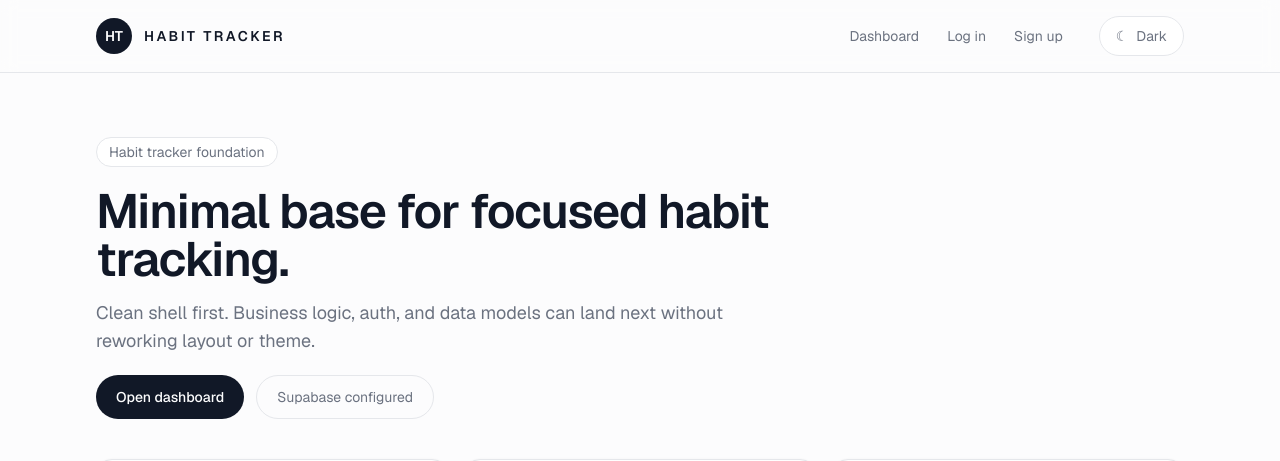
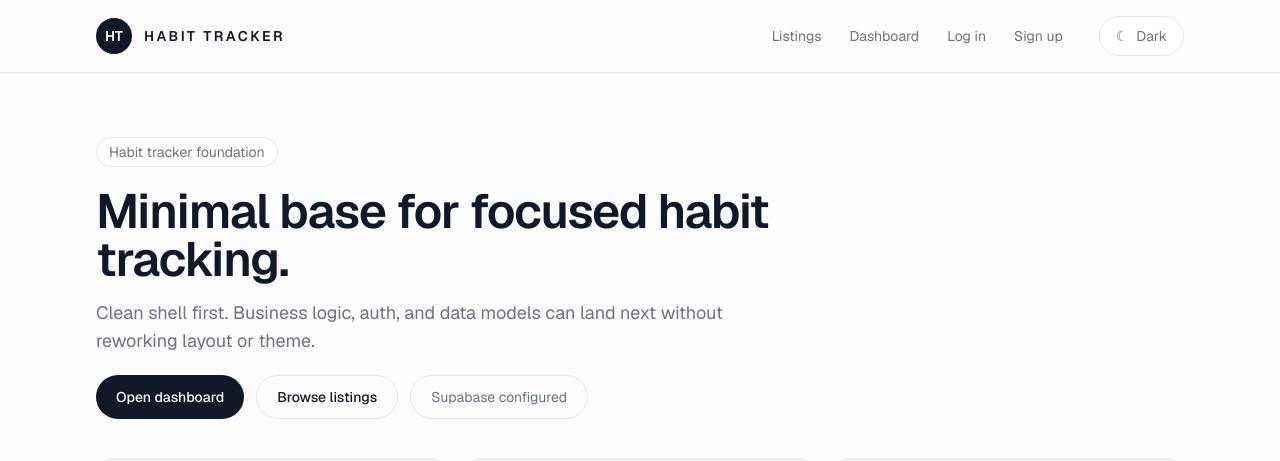
Before and after one commit to RemeJuan/htt, a Next.js app: page /htt/ in a window 1280 px wide. Shown: the top 461 px of the page. Built offline with nearby package versions, Linux system fonts and the light colour scheme; no server answers.

Commit message:
feat: integrate listings into site navigation

```diff
--- a/app/page.tsx
+++ b/app/page.tsx
@@ -47,6 +47,12 @@ export default function Home() {
           >
             Open dashboard
           </Link>
+          <Link
+            href="/listings"
+            className="inline-flex h-11 items-center justify-center rounded-full border border-border px-5 text-sm font-medium transition hover:bg-accent"
+          >
+            Browse listings
+          </Link>
           <div className="inline-flex h-11 items-center rounded-full border border-border px-5 text-sm text-muted-foreground">
             Supabase {isSupabaseConfigured ? "configured" : "pending env setup"}
           </div>
--- a/components/navbar.tsx
+++ b/components/navbar.tsx
@@ -11,6 +11,7 @@ import { getSupabaseBrowserClient } from "@/lib/supabase";
 import type { User } from "@supabase/supabase-js";
 
 const navItems = [
+  { label: "Listings", href: "/listings", active: true },
   { label: "Dashboard", href: "/dashboard", active: true },
   { label: "Log in", href: "/login", active: true },
   { label: "Sign up", href: "/signup", active: true },
```
